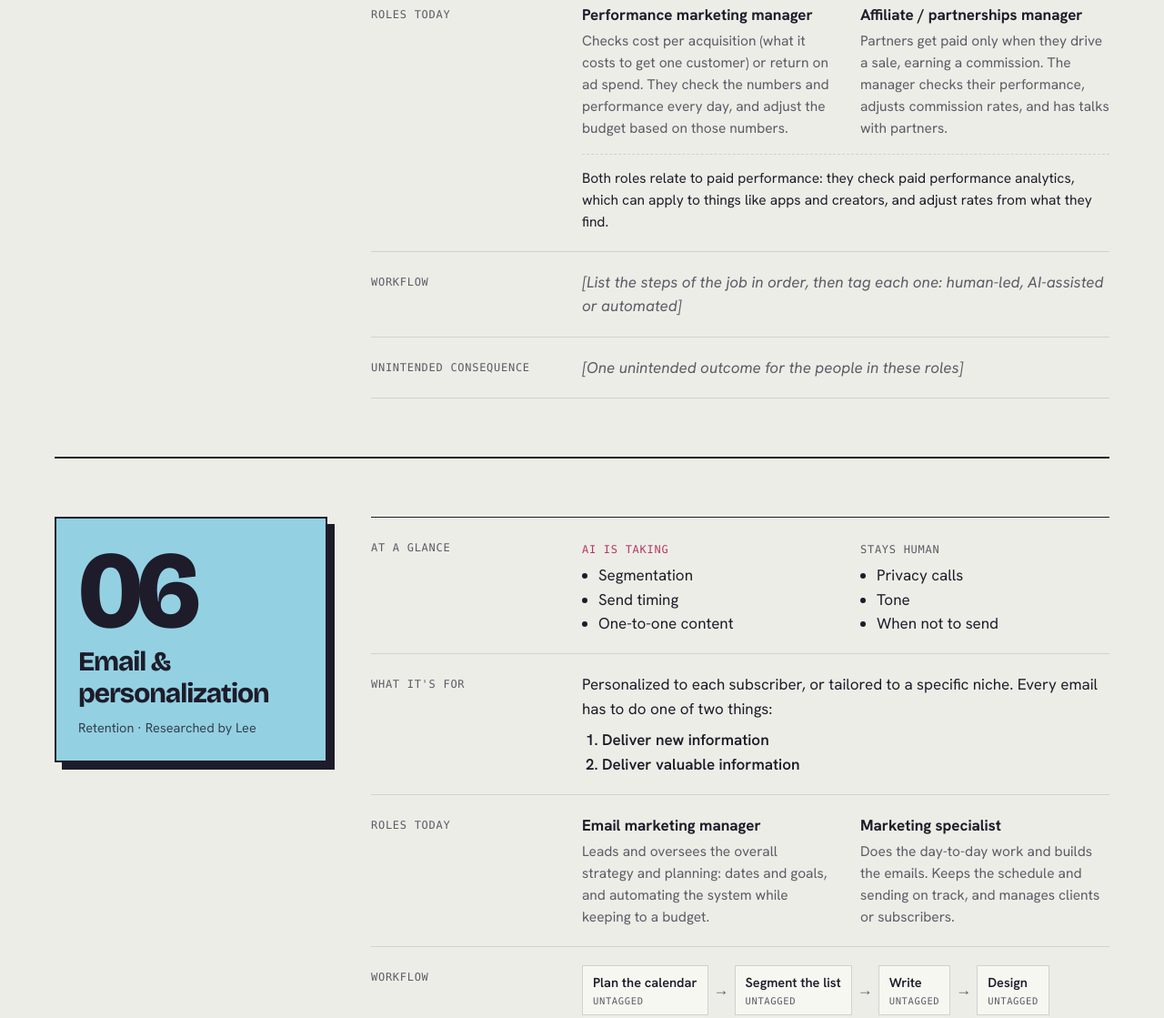
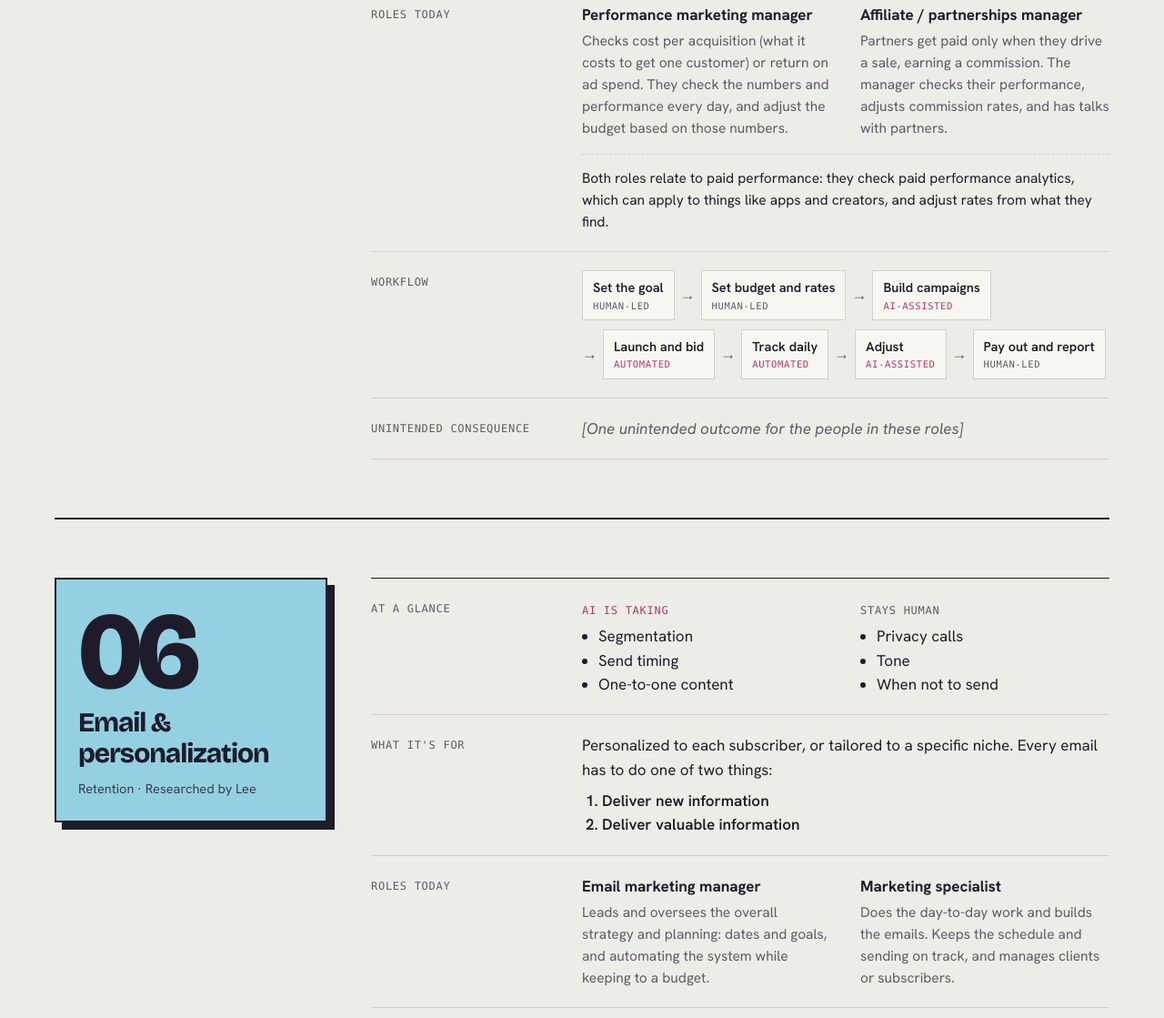
Before and after one commit to ShivenJ1/marketing4, a plain HTML site: page index.html in a window 1280 px wide. Shown: the part 5735-6854 px from the top of the page at 91% size. Drawn offline with nearby package versions, Linux system fonts and the light colour scheme; animation ran at ten frames a second; a web font is replaced by a local one.

Commit message:
Add paid performance workflow steps
Co-Authored-By: Claude Opus 5.5 <noreply@anthropic.com>
Claude-Session: https://claude.ai/code/session_01SKw5tn8Rx9omuMmaXcCHhL

```diff
--- a/index.html
+++ b/index.html
@@ -695,6 +695,15 @@ Object.assign(CHANNELS.find(c => c.id === "paid").deep, {
     { t: "Affiliate / partnerships manager", d: "Partners get paid only when they drive a sale, earning a commission. The manager checks their performance, adjusts commission rates, and has talks with partners." }
   ],
   noTest: true,
+  workflow: [
+    { step: "Set the goal", tag: "Human-led" },
+    { step: "Set budget and rates", tag: "Human-led" },
+    { step: "Build campaigns", tag: "AI-assisted" },
+    { step: "Launch and bid", tag: "Automated" },
+    { step: "Track daily", tag: "Automated" },
+    { step: "Adjust", tag: "AI-assisted" },
+    { step: "Pay out and report", tag: "Human-led" }
+  ],
   rolesNote: "Both roles relate to paid performance: they check paid performance analytics, which can apply to things like apps and creators, and adjust rates from what they find."
 });
 
```
